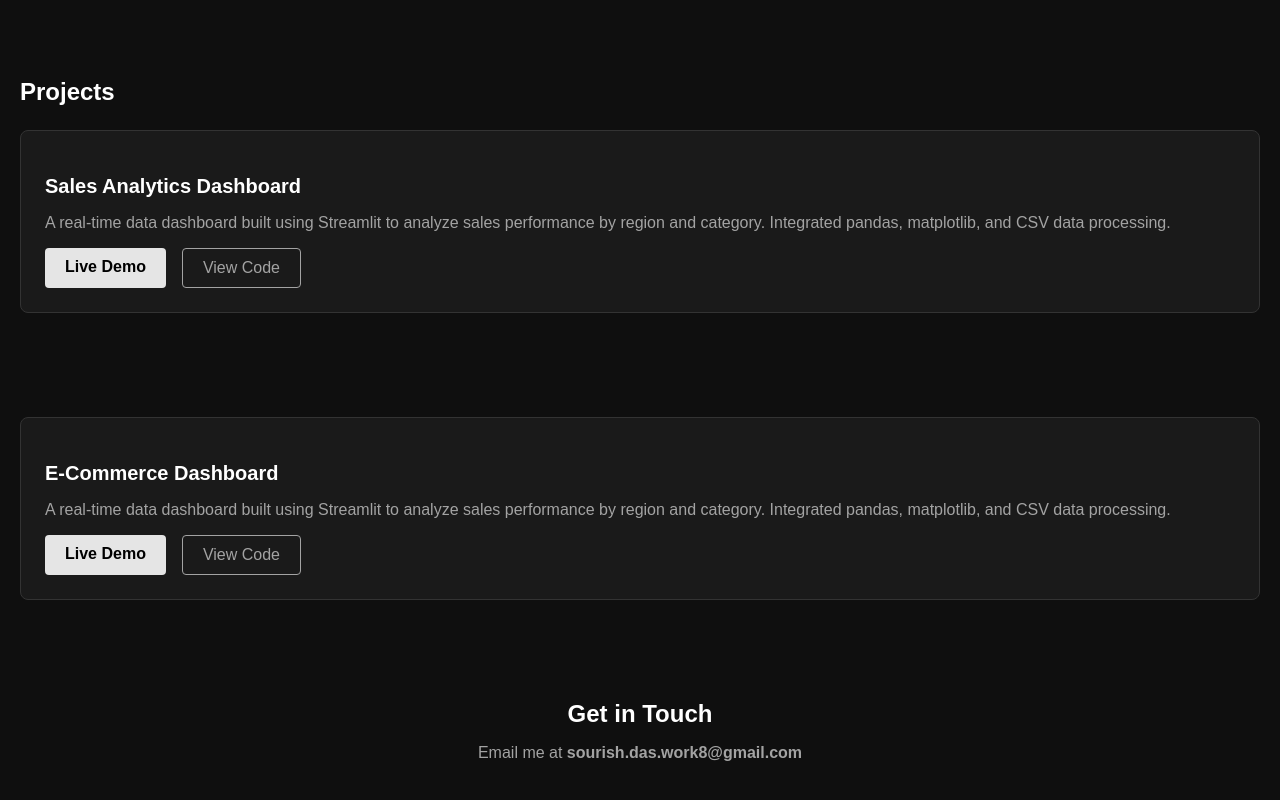
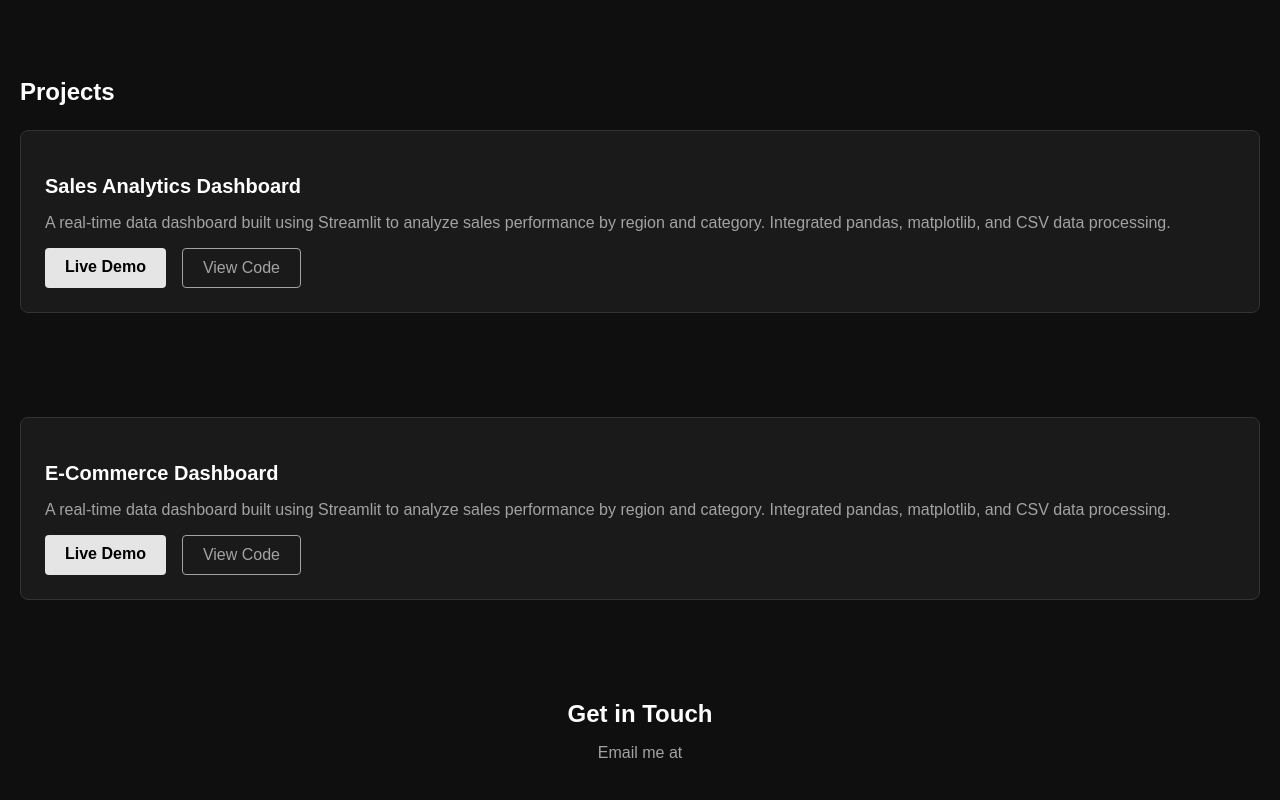
Before and after one commit to SourishDas8/Portfolio., a plain HTML site: page index.html in a window 1280 px wide. Shown: the part 342-1142 px from the top of the page. Drawn offline with Linux system fonts and the light colour scheme.

Commit message:
Update index.html

```diff
--- a/index.html
+++ b/index.html
@@ -72,7 +72,7 @@
   <!-- Contact Section -->
   <div style="text-align: center; padding-bottom: 40px;">
     <h2 style="font-size: 24px; font-weight: 600; margin-bottom: 8px;">Get in Touch</h2>
-    <p style="color: #a3a3a3;">Email me at <strong>sourish.das.work8@gmail.com</strong></p>
+    <p style="color: #a3a3a3;">Email me at <strong></strong></strong></p>
   </div>
 
 </body>
```
